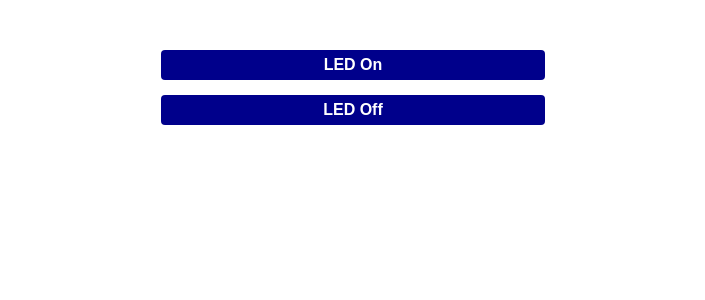
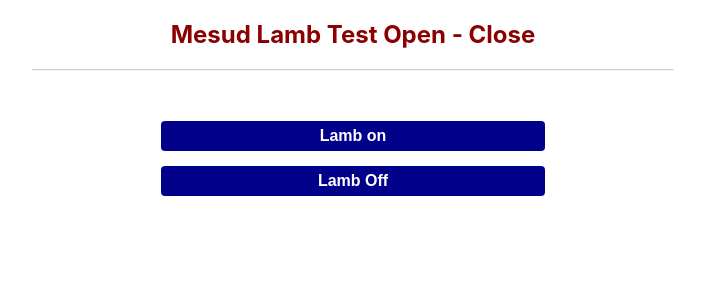
Before and after one commit to Messudd/esptest, a React (Create React App) app: page / in a window 1280 px wide. Shown: the top 300 px of the page, without its empty margins (287-992 px from the left). Built offline with nearby package versions, Linux system fonts and the light colour scheme.

Commit message:
head_Add

```diff
--- a/src/App.js
+++ b/src/App.js
@@ -1,35 +1,59 @@
-import React from 'react';
-import axios from 'axios';
+import React from "react";
+import axios from "axios";
 import "./App.css";
 
 function App() {
-
   const btnStyle = {
-    backgroundColor: 'darkblue',
-    border: '1px solid transparent',
-    padding: '5px 10px',
-    borderRadius: '4px',
-    width: '100%',
-    color: '#fff',
-    fontSize: '1rem',
-    fontWeight: 'bold'
-  }
+    backgroundColor: "darkblue",
+    border: "1px solid transparent",
+    padding: "5px 10px",
+    borderRadius: "4px",
+    width: "100%",
+    color: "#fff",
+    fontSize: "1rem",
+    fontWeight: "bold",
+  };
 
   const toggleLED = (state) => {
-    axios.post('https://b4b0-82-222-123-251.ngrok-free.app/led', { state })  // Ngrok URL'sini buraya ekleyin
-      .then(response => {
-        console.log('LED state updated');
+    axios
+      .post("https://b4b0-82-222-123-251.ngrok-free.app/led", { state }) // Ngrok URL'sini buraya ekleyin
+      .then((response) => {
+        console.log("LED state updated");
       })
-      .catch(error => {
-        console.error('There was an error updating the LED state!', error);
+      .catch((error) => {
+        console.error("There was an error updating the LED state!", error);
       });
   };
 
   return (
-    <div style={{ display: 'flex', width:'30%', margin: '50px auto' ,flexDirection: 'column', gap: '15px'}}>
-      <button style={btnStyle} onClick={() => toggleLED('on')}>LED On</button>
-      <button style={btnStyle} onClick={() => toggleLED('off')}>LED Off</button>
-    </div>
+    <>
+      <h2 style={{ color: "darkred", textAlign: "center" }}>
+        Mesud Lamb Test Open - Close{" "}
+      </h2>
+      <hr
+        style={{
+          width: "50%",
+          opacity: "0.5",
+          color: "#000",
+        }}
+      />
+      <div
+        style={{
+          display: "flex",
+          width: "30%",
+          margin: "50px auto",
+          flexDirection: "column",
+          gap: "15px",
+        }}
+      >
+        <button style={btnStyle} onClick={() => toggleLED("on")}>
+          Lamb on
+        </button>
+        <button style={btnStyle} onClick={() => toggleLED("off")}>
+          Lamb Off
+        </button>
+      </div>
+    </>
   );
 }
 
```
